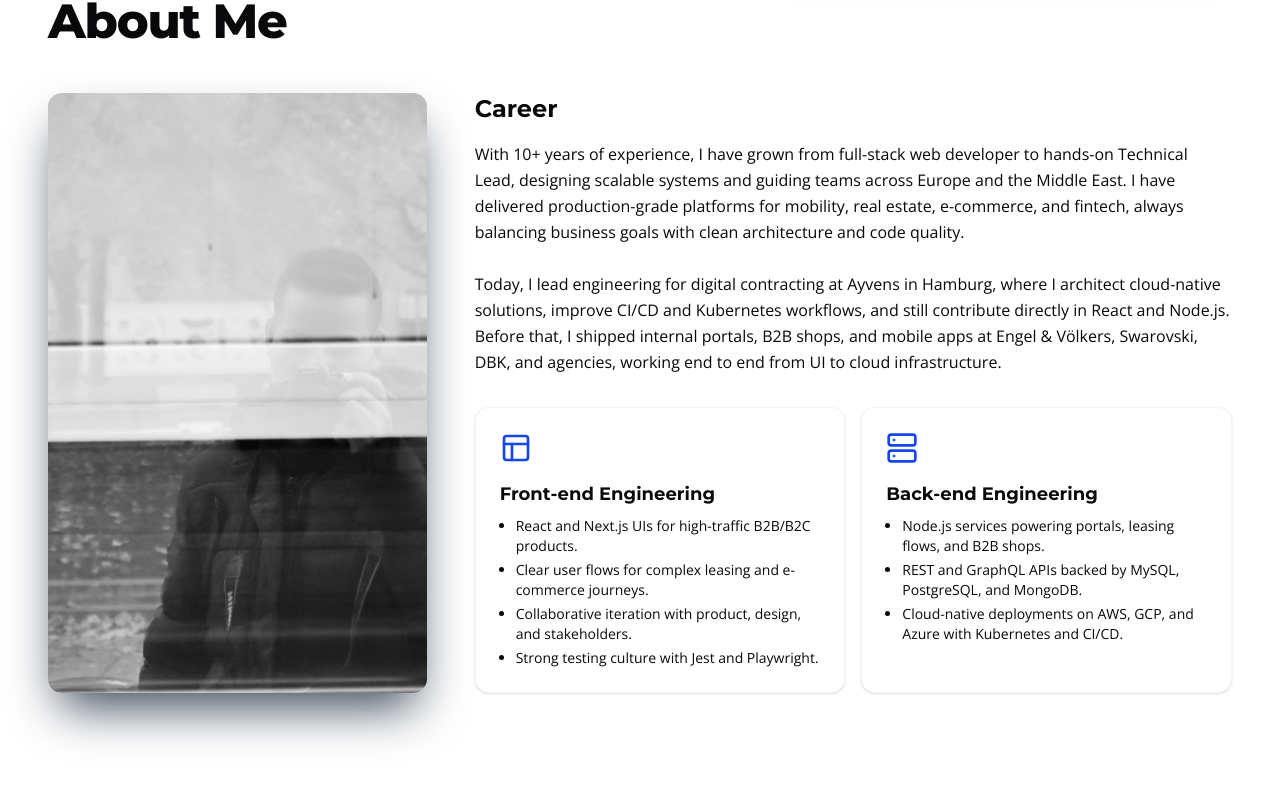
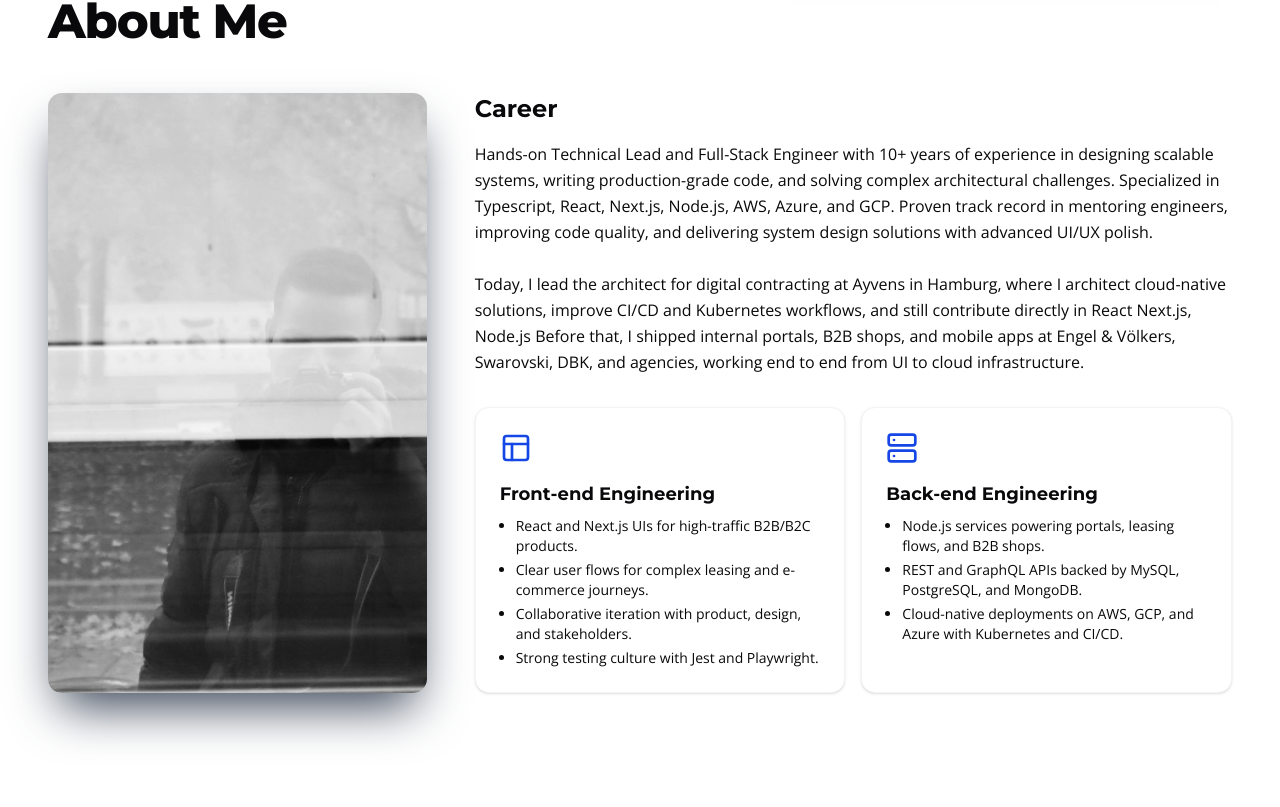
Before and after one commit to MohammadMahmoud/portfolio, a Next.js app: page / in a window 1280 px wide. Shown: the part 793-1600 px from the top of the page. Built offline with nearby package versions, Linux system fonts and the light colour scheme.

Commit message:
Changing Log :
Align Career Section with CV

```diff
--- a/src/components/molecules/timeline.tsx
+++ b/src/components/molecules/timeline.tsx
@@ -37,7 +37,6 @@ const Timeline = ({
 
         {responsibilities.length > 0 && (
           <div className='mb-4'>
-            <h5 className='font-semibold text-sm mb-2'>Responsibilities:</h5>
             <ul className='list-disc list-inside text-sm space-y-1'>
               {responsibilities.map((res, idx) => (
                 <li key={idx}>{res}</li>
--- a/src/components/pages/about.tsx
+++ b/src/components/pages/about.tsx
@@ -1,11 +1,12 @@
+import { Download, Layout, Server } from 'lucide-react';
+
 import Badge from '@/components/atoms/badge';
+import CV from '../../../public/images/CV.png';
+import Card from '@/components/molecules/card';
+import Image from 'next/image';
+import MyPicture from '../../../public/images/me.jpeg';
 import Separator from '@/components/atoms/separator';
-import Card from '@/components/molecules/card';
 import Timeline from '@/components/molecules/timeline';
-import { Download, Layout, Server } from 'lucide-react';
-import Image from 'next/image';
-import CV from '../../../public/images/CV.png';
-import MyPicture from '../../../public/images/me.jpeg';
 
 export default function About() {
   return (
@@ -34,20 +35,21 @@ export default function About() {
                 Career
               </h3>
               <p>
-                With 10+ years of experience, I have grown from full-stack web
-                developer to hands-on Technical Lead, designing scalable systems
-                and guiding teams across Europe and the Middle East. I have
-                delivered production-grade platforms for mobility, real estate,
-                e-commerce, and fintech, always balancing business goals with
-                clean architecture and code quality.
+                Hands-on Technical Lead and Full-Stack Engineer with 10+ years
+                of experience in designing scalable systems, writing
+                production-grade code, and solving complex architectural
+                challenges. Specialized in Typescript, React, Next.js, Node.js,
+                AWS, Azure, and GCP. Proven track record in mentoring engineers,
+                improving code quality, and delivering system design solutions
+                with advanced UI/UX polish.
               </p>
               <br />
               <p>
-                Today, I lead engineering for digital contracting at Ayvens in
+                Today, I lead the architect for digital contracting at Ayvens in
                 Hamburg, where I architect cloud-native solutions, improve CI/CD
                 and Kubernetes workflows, and still contribute directly in React
-                and Node.js. Before that, I shipped internal portals, B2B shops,
-                and mobile apps at Engel & Völkers, Swarovski, DBK, and
+                Next.js, Node.js Before that, I shipped internal portals, B2B
+                shops, and mobile apps at Engel & Völkers, Swarovski, DBK, and
                 agencies, working end to end from UI to cloud infrastructure.
               </p>
             </div>
```
